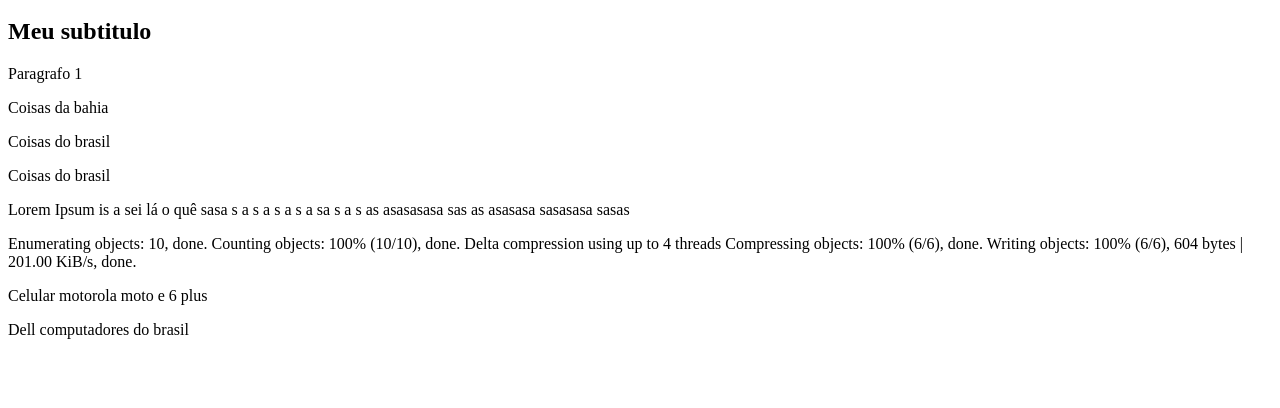
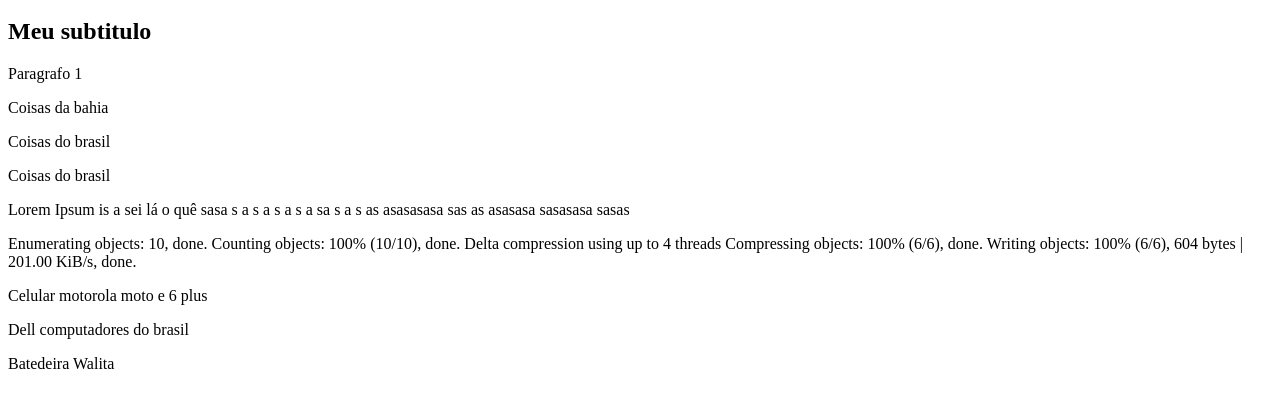
Before and after one commit to LucasCosta9199/teste, a plain HTML site: page index.html in a window 1280 px wide. Shown: the part 48-456 px from the top of the page. Drawn offline with Linux system fonts and the light colour scheme.

Commit message:
batedeira walita

```diff
--- a/index.html
+++ b/index.html
@@ -28,6 +28,7 @@
     </p>
     <p>Celular motorola moto e 6 plus</p>
     <p>Dell computadores do brasil</p>
+    <p> Batedeira Walita</p>
 
 
 </body>
```
